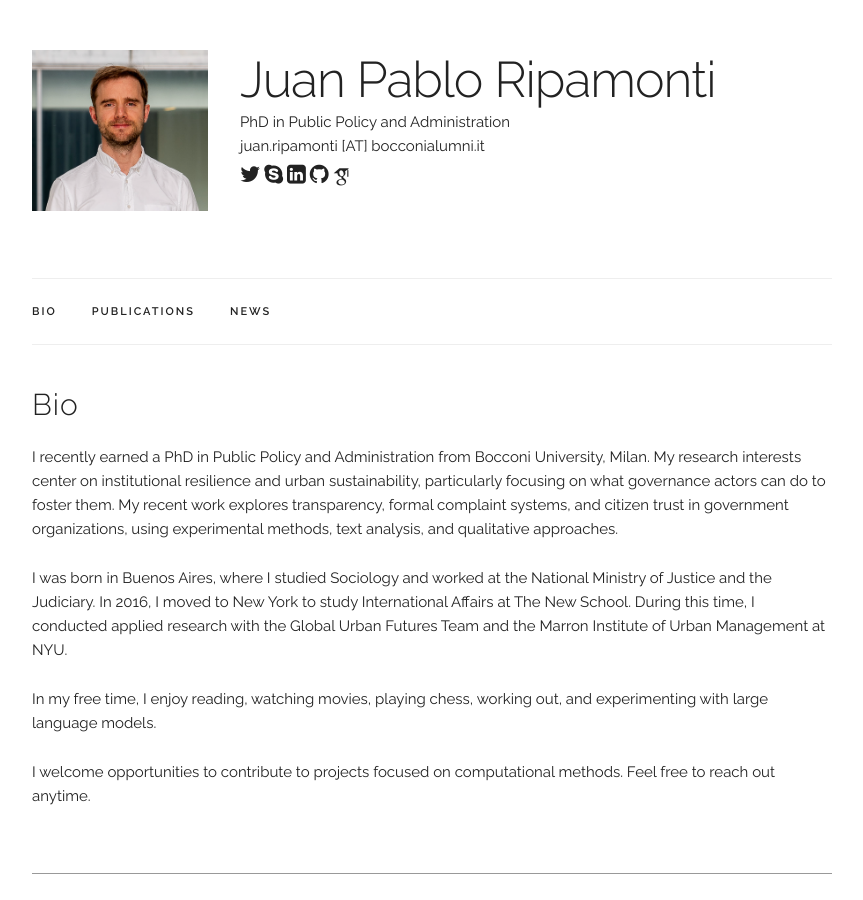
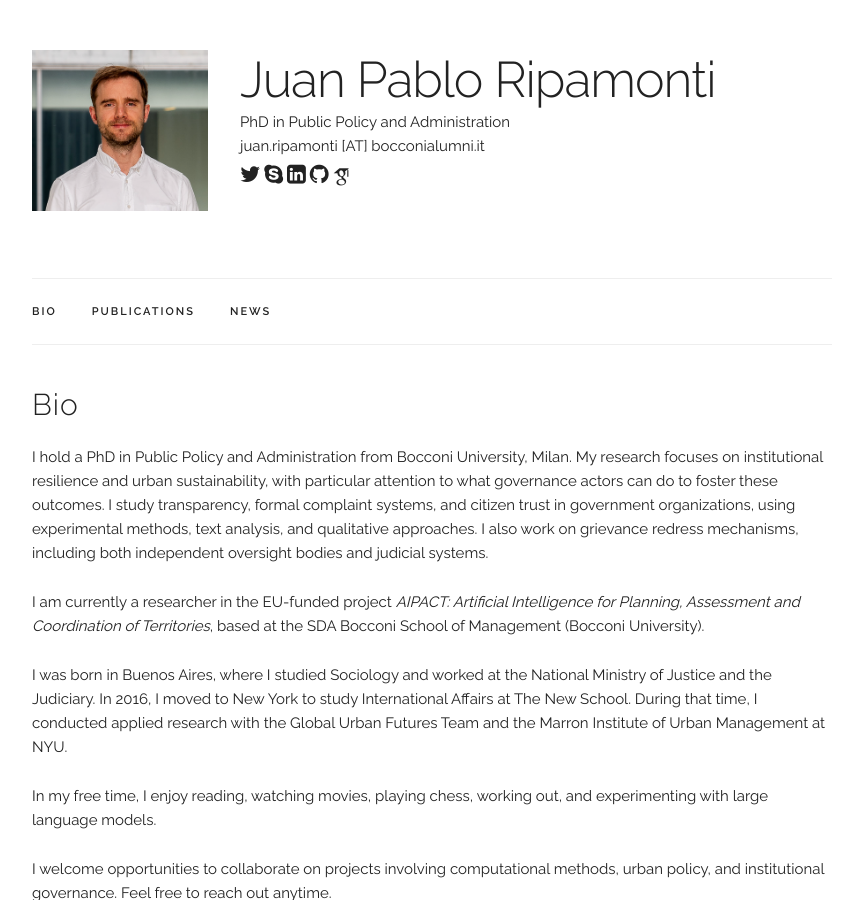
Before and after one commit to jpripamonti/jpripamonti.github.io, a Jekyll site: the page built from index.html, in a window 1280 px wide and 900 px high. Shown: the whole window, without its empty margins (208-1071 px from the left). Built offline with Jekyll 4.4.1, drawn with Linux system fonts in a browser that asks for light colours; some web fonts are replaced.

Commit message:
updated bio

```diff
--- a/index.html
+++ b/index.html
@@ -7,14 +7,15 @@ title: Home
   <h4>Bio</h4>
 
   <a href="" target="_blank"></a>
+  <p>I hold a PhD in Public Policy and Administration from Bocconi University, Milan. My research focuses on institutional resilience and urban sustainability, with particular attention to what governance actors can do to foster these outcomes. I study transparency, formal complaint systems, and citizen trust in government organizations, using experimental methods, text analysis, and qualitative approaches. I also work on grievance redress mechanisms, including both independent oversight bodies and judicial systems.</p>
 
-  <p>I recently earned a PhD in Public Policy and Administration from Bocconi University, Milan. My research interests center on institutional resilience and urban sustainability, particularly focusing on what governance actors can do to foster them. My recent work explores transparency, formal complaint systems, and citizen trust in government organizations, using experimental methods, text analysis, and qualitative approaches.</p>
+<p>I am currently a researcher in the EU-funded project <em>AIPACT: Artificial Intelligence for Planning, Assessment and Coordination of Territories</em>, based at the SDA Bocconi School of Management (Bocconi University). </p>
 
-  <p>I was born in Buenos Aires, where I studied Sociology and worked at the National Ministry of Justice and the Judiciary. In 2016, I moved to New York to study International Affairs at The New School. During this time, I conducted applied research with the Global Urban Futures Team and the Marron Institute of Urban Management at NYU.</p>
+<p>I was born in Buenos Aires, where I studied Sociology and worked at the National Ministry of Justice and the Judiciary. In 2016, I moved to New York to study International Affairs at The New School. During that time, I conducted applied research with the Global Urban Futures Team and the Marron Institute of Urban Management at NYU.</p>
 
-  <p>In my free time, I enjoy reading, watching movies, playing chess, working out, and experimenting with large language models.</p>
+<p>In my free time, I enjoy reading, watching movies, playing chess, working out, and experimenting with large language models.</p>
 
-  <p>I welcome opportunities to contribute to projects focused on computational methods. Feel free to reach out anytime.</p>
+<p>I welcome opportunities to collaborate on projects involving computational methods, urban policy, and institutional governance. Feel free to reach out anytime.</p>
 </div>
 
 <!-- ========== PUBLICATIONS ========== -->
```
